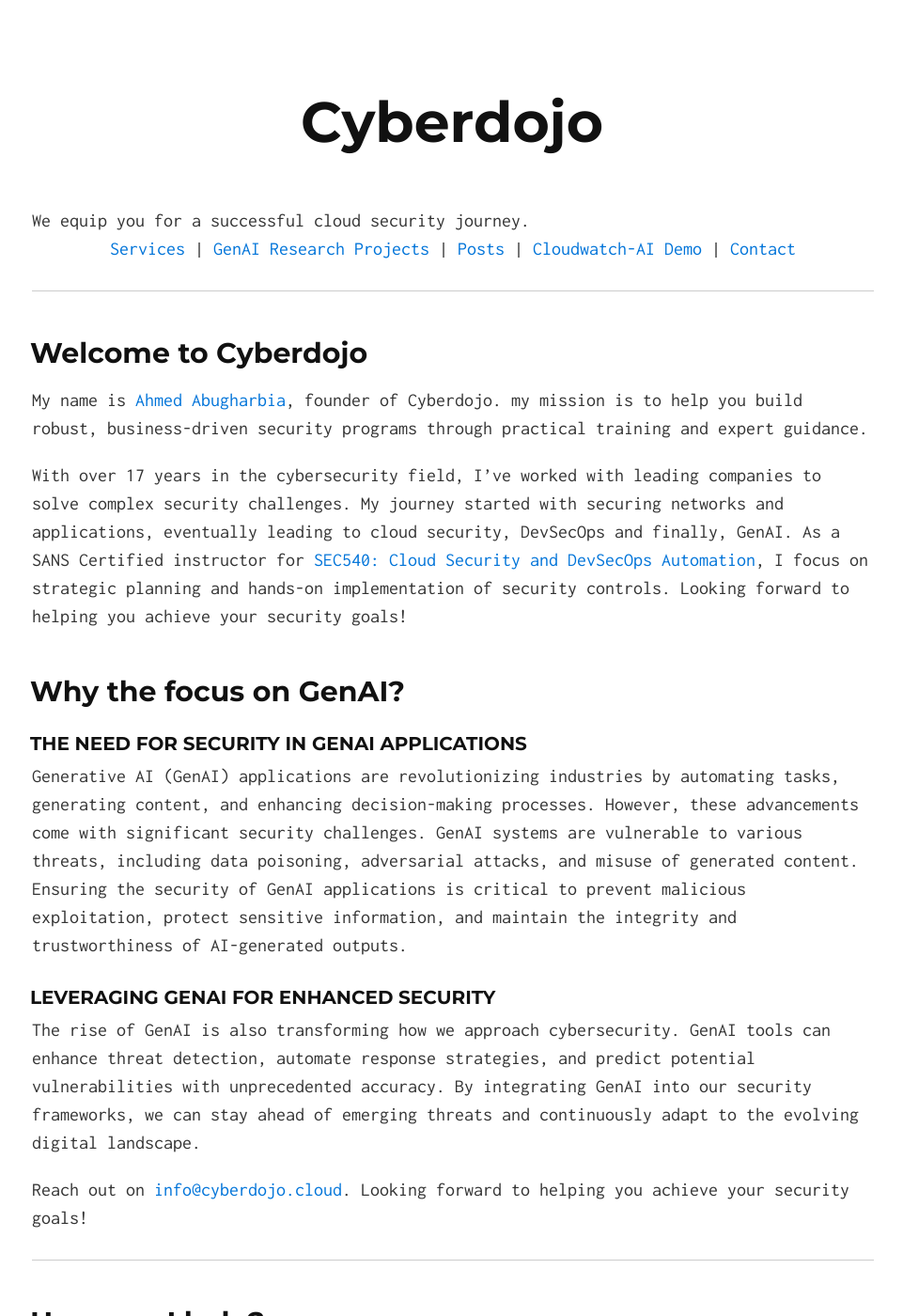
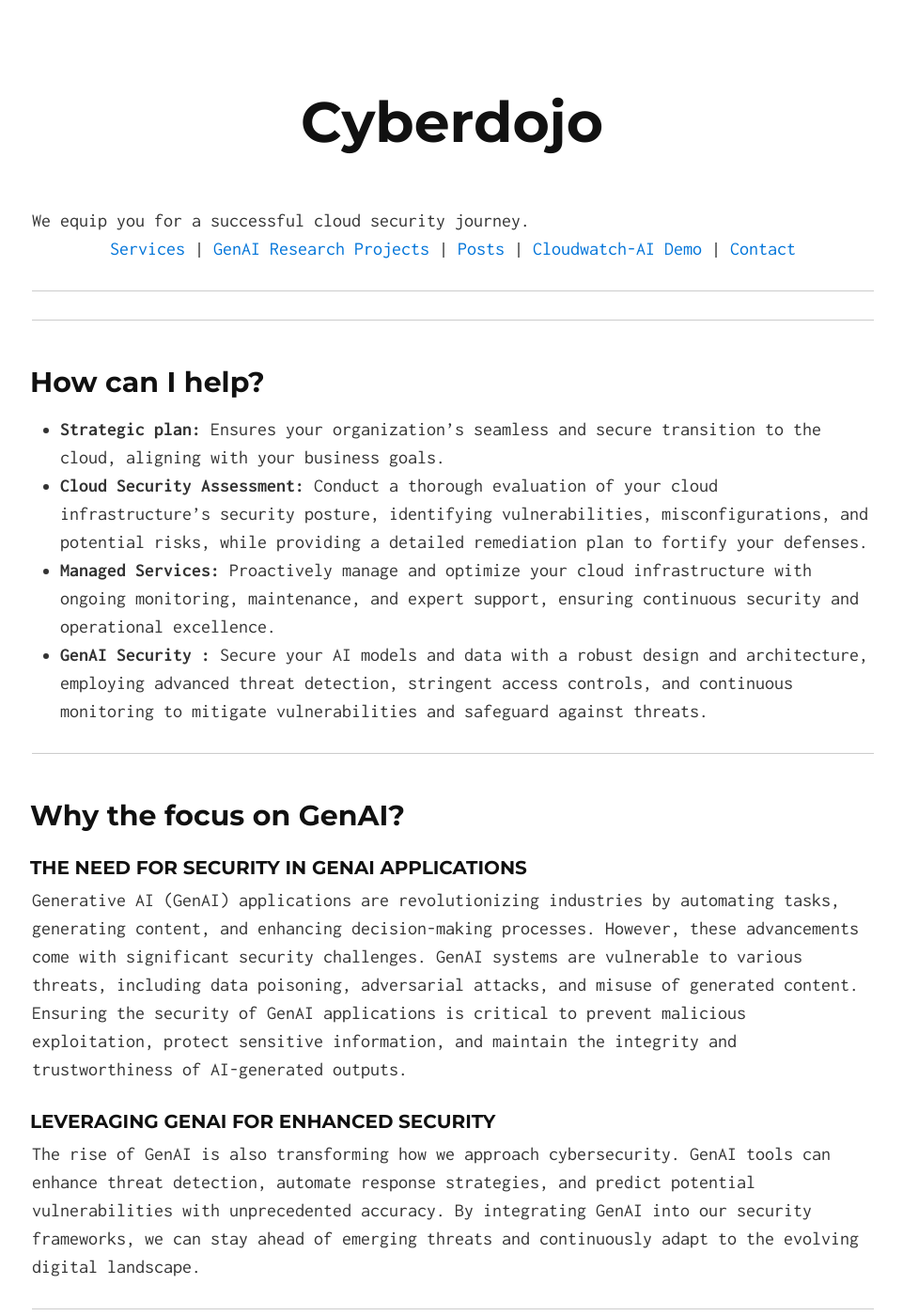
Before and after one commit to Ahmed-AG/cyberdojo-page, a Jekyll site: the page built from index.md, in a window 1280 px wide and 1400 px high. Shown: the whole window at 94% size, without its empty margins (158-1119 px from the left). Built offline with Jekyll 4.4.1, drawn with Linux system fonts in a browser that asks for light colours; our own code applies the rules of GitHub Pages for plain Markdown files; some of the changed text lies outside the part shown.

Commit message:
update title

```diff
--- a/index.md
+++ b/index.md
@@ -1,12 +1,25 @@
 ---
 layout: default
 ---
-## Welcome to Cyberdojo
+<!-- ## Welcome to Cyberdojo
 My name is [Ahmed Abugharbia](https://www.linkedin.com/in/ahmedabugharbia/){:target="_blank"}, founder of Cyberdojo. my mission is to help you build robust, business-driven security programs through practical training and expert guidance.
-<!-- and comprehensive cloud security services. -->
 
 With over 17 years in the cybersecurity field, I've worked with leading companies to solve complex security challenges. My journey started with securing networks and applications, eventually leading to cloud security, DevSecOps and finally, GenAI. As a SANS Certified instructor for [SEC540: Cloud Security and DevSecOps Automation](https://www.sans.org/cyber-security-courses/cloud-security-devsecops-automation/){:target="_blank"}, I focus on strategic planning and hands-on implementation of security controls.
 Looking forward to helping you achieve your security goals!
+
+At Cyberdojo, we offer a range of services designed to enhance your security posture. From expert training and consulting to specialized cloud security solutions, my goal is to equip you with the knowledge and tools needed for immediate, measurable improvements. I hold several industry certifications, including GIAC GSEC, GPEN, AWS Certified DevOps Engineer Professional, and AWS Certified Solutions Architect Associate.
+
+Reach out on <a href="mailto:info@cyberdojo.cloud" target="_blank">info@cyberdojo.cloud</a>. Looking forward to helping you achieve your security goals!
+-->
+---
+
+## <a id="services"></a>How can I help?
+- **Strategic plan:** Ensures your organization’s seamless and secure transition to the cloud, aligning with your business goals.
+- **Cloud Security Assessment:** Conduct a thorough evaluation of your cloud infrastructure's security posture, identifying vulnerabilities, misconfigurations, and potential risks, while providing a detailed remediation plan to fortify your defenses.
+- **Managed Services:** Proactively manage and optimize your cloud infrastructure with ongoing monitoring, maintenance, and expert support, ensuring continuous security and operational excellence.
+- **GenAI Security :** Secure your AI models and data with a robust design and architecture, employing advanced threat detection, stringent access controls, and continuous monitoring to mitigate vulnerabilities and safeguard against threats.
+
+---
 
 ## Why the focus on GenAI?
 ### The Need for Security in GenAI Applications
@@ -14,21 +27,6 @@
 
 ### Leveraging GenAI for Enhanced Security
 The rise of GenAI is also transforming how we approach cybersecurity. GenAI tools can enhance threat detection, automate response strategies, and predict potential vulnerabilities with unprecedented accuracy. By integrating GenAI into our security frameworks, we can stay ahead of emerging threats and continuously adapt to the evolving digital landscape.
-
-<!-- At Cyberdojo, we offer a range of services designed to enhance your security posture. From expert training and consulting to specialized cloud security solutions, my goal is to equip you with the knowledge and tools needed for immediate, measurable improvements. I hold several industry certifications, including GIAC GSEC, GPEN, AWS Certified DevOps Engineer Professional, and AWS Certified Solutions Architect Associate.
--->
-Reach out on <a href="mailto:info@cyberdojo.cloud" target="_blank">info@cyberdojo.cloud</a>. Looking forward to helping you achieve your security goals!
-
-
----
-
-## <a id="services"></a>How can I help?
-- **Cloud Security Assessment:** Conduct a thorough evaluation of your cloud infrastructure's security posture, identifying vulnerabilities, misconfigurations, and potential risks, while providing a detailed remediation plan to fortify your defenses.
-- **Secure Cloud Design and Architecture:** Design and deploy robust and secure cloud infrastructures, integrating advanced security practices and DevOps methodologies to streamline development and enhance security from inception to deployment.
-- **DevOps and DevSecOps:** Establish a comprehensive DevOps/DevSecOps framework that automates deployments, testing, and security protocols, ensuring seamless integration and continuous protection throughout the development lifecycle.
-- **Managed Services:** Proactively manage and optimize your cloud infrastructure with ongoing monitoring, maintenance, and expert support, ensuring continuous security and operational excellence.
-- **GenAI Security Service:** Secure your AI models and data with a robust design and architecture, employing advanced threat detection, stringent access controls, and continuous monitoring to mitigate vulnerabilities and safeguard against threats.
-
 
 ---
 
```
